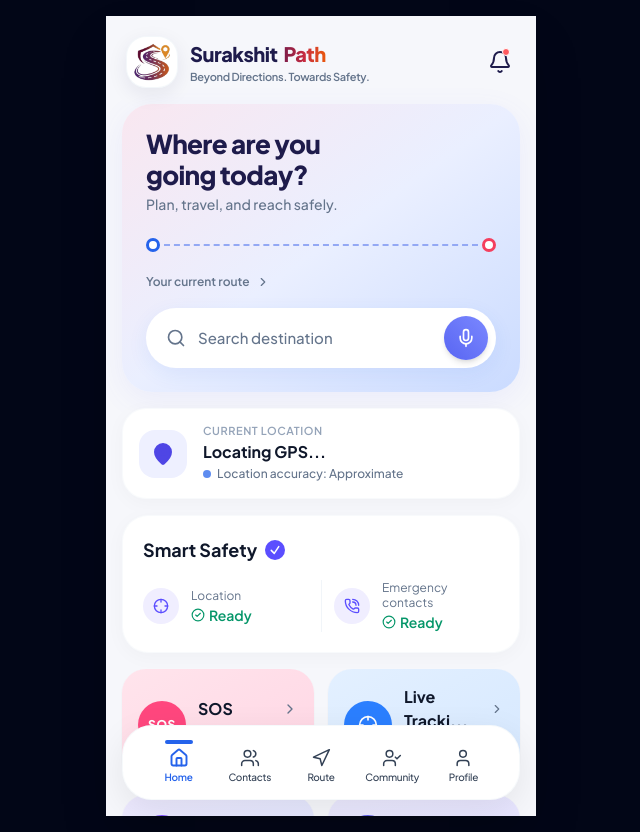
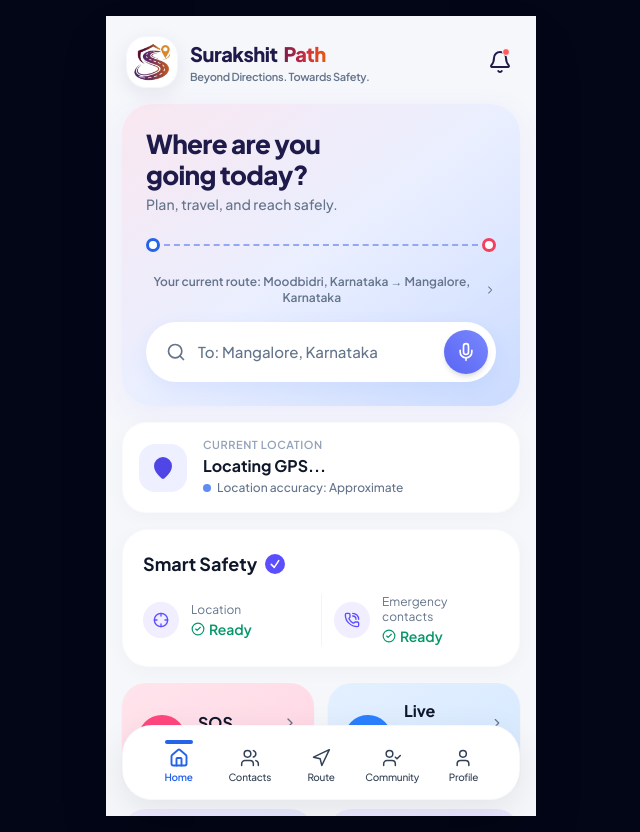
Before and after one commit to Shreesha1-ux/surakshit-path, a React (Vite) app: page / in a window 1280 px wide. Shown: the whole page, without its empty margins (319-959 px from the left). Built offline with nearby package versions, Linux system fonts and the light colour scheme; no server answers.

Commit message:
feat(map): set default route and location from Moodbidri to Mangalore

```diff
--- a/src/App.jsx
+++ b/src/App.jsx
@@ -28,13 +28,15 @@ export default function App() {
   const [userLocationName, setUserLocationName] = useState('Locating GPS...')
   const [locationError, setLocationError] = useState(null)
 
-  // Route & Evaluation State
+  // Route & Evaluation State (Default: Moodbidri to Mangalore)
   const [activeRoute, setActiveRoute] = useState('A')
   const [routesData, setRoutesData] = useState({
-    startName: '',
-    destName: '',
-    dataSource: '',
-    confidence: '',
+    startName: 'Moodbidri, Karnataka',
+    destName: 'Mangalore, Karnataka',
+    startCoords: [13.0684, 74.9961],
+    destCoords: [12.9172, 74.8560],
+    dataSource: 'Pure OSRM Real Road Geometry',
+    confidence: '96% (High)',
     routes: {},
   })
   const [autoExpandRouteSearch, setAutoExpandRouteSearch] = useState(false)
@@ -81,7 +83,7 @@ export default function App() {
   useEffect(() => {
     if (!('geolocation' in navigator)) {
       setLocationError('Geolocation not supported by browser.')
-      setUserLocationName('Koramangala, Bengaluru')
+      setUserLocationName('Moodbidri, Karnataka')
       return
     }
 
@@ -126,7 +128,7 @@ export default function App() {
         console.warn('GPS location access error:', err.message)
         setLocationError(err.message)
         if (!userLocation) {
-          setUserLocationName('Koramangala, Bengaluru')
+          setUserLocationName('Moodbidri, Karnataka')
         }
       },
       {
@@ -154,8 +156,8 @@ export default function App() {
     if (sosStatus === 'sending') return
     setSosStatus('sending')
 
-    const lat = userLocation?.lat ?? 12.9352
-    const lng = userLocation?.lng ?? 77.6245
+    const lat = userLocation?.lat ?? 13.0684
+    const lng = userLocation?.lng ?? 74.9961
     const timeString = new Date().toLocaleTimeString([], { hour: '2-digit', minute: '2-digit' })
     const distressMessage = `🚨 *SURAKSHIT PATH AI - EMERGENCY SOS*\nI need immediate assistance!\n\n📍 Live GPS Location: https://www.google.com/maps?q=${lat},${lng}\n\n🕒 Time: ${timeString}`
 
@@ -188,8 +190,8 @@ export default function App() {
 
   // 3. Share Live GPS Tracking Link
   const handleShareLiveTracking = () => {
-    const lat = userLocation?.lat ?? 12.9352
-    const lng = userLocation?.lng ?? 77.6245
+    const lat = userLocation?.lat ?? 13.0684
+    const lng = userLocation?.lng ?? 74.9961
     const trackingUrl = `https://www.google.com/maps?q=${lat},${lng}`
 
     if (navigator.clipboard?.writeText) {
--- a/src/components/AITelemetryPanel.jsx
+++ b/src/components/AITelemetryPanel.jsx
@@ -155,19 +155,12 @@ export default function AITelemetryPanel({ activeRoute, theme, routesData, onClo
   const [isSpeaking, setIsSpeaking] = useState(false)
   const [inputText, setInputText] = useState('')
   const [chatHistory, setChatHistory] = useState(() => {
-    const hasActiveTrip = routesData?.startName && routesData?.destName
-    if (hasActiveTrip) {
-      return [
-        {
-          sender: 'ai',
-          text: `Hey there! 🚗 I'm Surakshit AI, your route safety advisor. For your trip from ${routesData.startName} to ${routesData.destName}, I've analyzed Route A (Safest Highway) and Route B (Shorter Bypass). Which route are you considering, or would you like my advice?`,
-        },
-      ]
-    }
+    const startName = routesData?.startName || 'Moodbidri, Karnataka'
+    const destName = routesData?.destName || 'Mangalore, Karnataka'
     return [
       {
         sender: 'ai',
-        text: `Hey! 👋 I'm Surakshit AI, your route safety co-pilot. I specialize in helping you select the safest travel path based on street lighting, police stations, hospitals, and dark patches. Where are you heading today, or how can I assist with your route choice?`,
+        text: `Hey there! 🚗 I'm Surakshit AI, your route safety advisor. For your trip from ${startName} to ${destName}, I've analyzed Route A (NH 169 Safest Highway) and Route B (Bajpe Bypass). Route A is recommended (91/100) with continuous street lighting and active safe havens. Which route are you considering, or would you like my advice?`,
       },
     ]
   })
@@ -181,39 +174,49 @@ export default function AITelemetryPanel({ activeRoute, theme, routesData, onClo
   const chatScrollRef = useRef(null)
   const lastEvaluatedKeyRef = useRef('')
 
-  // Route candidate fallback data
+  // Route candidate fallback data (Moodbidri to Mangalore corridor)
   const routeA = routesData?.routes?.['A'] || {
     id: 'A',
-    name: 'Route A (Safest Route)',
-    distanceKm: '6.2',
-    durationMin: 22,
-    safetyScore: 89,
-    highwayPercent: 80,
+    name: 'Route A (NH 169 Safest Highway)',
+    distanceKm: '32.4',
+    durationMin: 28,
+    safetyScore: 91,
+    highwayPercent: 82,
     forestPercent: 4,
-    darkPercent: 16,
+    darkPercent: 14,
     constructionPercent: 0,
     networkCoverage: 98,
     publicHubsCount: 5,
-    publicHubs: [],
+    publicHubs: [
+      { pos: [13.0684, 74.9965], label: 'Moodbidri Police Station', type: 'police' },
+      { pos: [13.0610, 74.9769], label: 'Alva’s Health & Emergency Center', type: 'hospital' },
+      { pos: [13.0279, 74.9654], label: 'Indian Oil 24/7 Bunk, Mijar', type: 'fuel' },
+      { pos: [12.9400, 74.9288], label: 'Gurupura Police Highway Post', type: 'police' },
+      { pos: [12.9172, 74.8560], label: 'Mangalore Central Transit Hub', type: 'transit' },
+    ],
     hazards: [],
-    evaluationText: 'Route A is strongly recommended. 80% is well-lit multi-lane highway with 98% 5G signal coverage across telecom cells.',
+    evaluationText: 'Route A via NH 169 is strongly recommended for Moodbidri to Mangalore. 82% is continuous well-lit arterial highway corridor with 98% 5G signal coverage and verified safe havens in Gurupura and Moodbidri.',
   }
 
   const routeB = routesData?.routes?.['B'] || {
     id: 'B',
-    name: 'Route B (Alternative Route)',
-    distanceKm: '5.8',
-    durationMin: 20,
-    safetyScore: 68,
-    highwayPercent: 46,
-    forestPercent: 32,
-    darkPercent: 18,
+    name: 'Route B (Bajpe / Airport Bypass)',
+    distanceKm: '33.7',
+    durationMin: 32,
+    safetyScore: 71,
+    highwayPercent: 48,
+    forestPercent: 28,
+    darkPercent: 20,
     constructionPercent: 4,
-    networkCoverage: 75,
+    networkCoverage: 76,
     publicHubsCount: 3,
-    publicHubs: [],
+    publicHubs: [
+      { pos: [13.0505, 74.9698], label: 'Ganjimutt 24/7 Fuel Bunk', type: 'fuel' },
+      { pos: [12.9753, 74.8773], label: 'Bajpe Police Beat Kiosk', type: 'police' },
+      { pos: [12.9348, 74.8590], label: 'Kavoor Junction Transit Hub', type: 'transit' },
+    ],
     hazards: [],
-    evaluationText: 'Route B is a secondary alternative. Moderately lit with secondary road paving and fewer emergency points.',
+    evaluationText: 'Route B is a secondary bypass via Bajpe. Moderately lit with higher tree canopy coverage and fewer emergency safe havens.',
   }
 
   const currentRoute = routesData?.routes?.[activeRoute] || routeA
--- a/src/components/MapWorkspace.jsx
+++ b/src/components/MapWorkspace.jsx
@@ -216,9 +216,11 @@ const createRouteBadgeIcon = (route, isActive) => {
 
 // ─── Defaults & Constants ─────────────────────────────────────────────────────
 
-const DEFAULT_CENTER = [12.9565, 77.6337]
-const DEFAULT_START = [12.9345, 77.6266] // Koramangala 4th Block
-const DEFAULT_END = [12.9784, 77.6408]   // Indiranagar 100ft Road
+const DEFAULT_CENTER = [12.9928, 74.9260] // Dakshina Kannada corridor between Moodbidri & Mangalore
+const DEFAULT_START = [13.0684, 74.9961] // Moodbidri Bus Stand / Town Center
+const DEFAULT_END = [12.9172, 74.8560]   // Mangalore City Center
+const DEFAULT_START_NAME = 'Moodbidri, Karnataka'
+const DEFAULT_END_NAME = 'Mangalore, Karnataka'
 
 const ROAD_STYLES = {
   HIGHWAY_LIT: {
@@ -310,83 +312,169 @@ function generateSpatialEnvironment(coords, routeType = 'highway') {
 }
 
 const INITIAL_COORDS_A = [
-  [12.9345, 77.6266],
-  [12.9450, 77.6300],
-  [12.9565, 77.6337],
-  [12.9680, 77.6380],
-  [12.9784, 77.6408],
+  [13.0684, 74.9965],
+  [13.0697, 74.9966],
+  [13.0653, 74.9894],
+  [13.0610, 74.9769],
+  [13.0596, 74.9762],
+  [13.0600, 74.9743],
+  [13.0550, 74.9730],
+  [13.0541, 74.9713],
+  [13.0503, 74.9698],
+  [13.0469, 74.9705],
+  [13.0388, 74.9664],
+  [13.0279, 74.9654],
+  [13.0183, 74.9694],
+  [13.0097, 74.9693],
+  [12.9997, 74.9656],
+  [12.9973, 74.9631],
+  [12.9896, 74.9613],
+  [12.9877, 74.9573],
+  [12.9773, 74.9527],
+  [12.9662, 74.9363],
+  [12.9621, 74.9335],
+  [12.9490, 74.9344],
+  [12.9456, 74.9330],
+  [12.9428, 74.9366],
+  [12.9390, 74.9369],
+  [12.9414, 74.9330],
+  [12.9400, 74.9288],
+  [12.9361, 74.9259],
+  [12.9339, 74.9188],
+  [12.9275, 74.9171],
+  [12.9242, 74.9118],
+  [12.9198, 74.9093],
+  [12.9201, 74.9059],
+  [12.9182, 74.9030],
+  [12.9096, 74.8960],
+  [12.9154, 74.8868],
+  [12.9151, 74.8823],
+  [12.9181, 74.8795],
+  [12.9151, 74.8760],
+  [12.9163, 74.8693],
+  [12.9235, 74.8681],
+  [12.9257, 74.8586],
+  [12.9193, 74.8591],
+  [12.9167, 74.8581],
+  [12.9172, 74.8560],
 ]
 
 const INITIAL_COORDS_B = [
-  [12.9345, 77.6266],
-  [12.9400, 77.6380],
-  [12.9550, 77.6450],
-  [12.9690, 77.6420],
-  [12.9784, 77.6408],
+  [13.0684, 74.9965],
+  [13.0697, 74.9966],
+  [13.0653, 74.9894],
+  [13.0594, 74.9738],
+  [13.0550, 74.9730],
+  [13.0549, 74.9718],
+  [13.0505, 74.9698],
+  [13.0471, 74.9705],
+  [13.0366, 74.9661],
+  [13.0270, 74.9655],
+  [13.0186, 74.9694],
+  [13.0097, 74.9693],
+  [12.9997, 74.9656],
+  [12.9973, 74.9631],
+  [12.9896, 74.9613],
+  [12.9877, 74.9573],
+  [12.9768, 74.9523],
+  [12.9662, 74.9363],
+  [12.9608, 74.9332],
+  [12.9647, 74.9315],
+  [12.9677, 74.9280],
+  [12.9752, 74.9254],
+  [12.9791, 74.9169],
+  [12.9817, 74.9137],
+  [12.9845, 74.9128],
+  [12.9822, 74.9104],
+  [12.9833, 74.9068],
+  [12.9809, 74.8980],
+  [12.9822, 74.8858],
+  [12.9753, 74.8773],
+  [12.9740, 74.8772],
+  [12.9731, 74.8800],
+  [12.9698, 74.8799],
+  [12.9695, 74.8788],
+  [12.9661, 74.8796],
+  [12.9599, 74.8803],
+  [12.9605, 74.8775],
+  [12.9593, 74.8746],
+  [12.9572, 74.8745],
+  [12.9563, 74.8720],
+  [12.9539, 74.8726],
+  [12.9500, 74.8666],
+  [12.9426, 74.8674],
+  [12.9348, 74.8590],
+  [12.9286, 74.8593],
+  [12.9272, 74.8576],
+  [12.9209, 74.8595],
+  [12.9168, 74.8582],
+  [12.9172, 74.8560],
 ]
 
 const INITIAL_ROUTES = [
   {
     id: 'A',
-    name: 'Route A (Safest Route)',
+    name: 'Route A (NH 169 Safest Highway)',
     type: 'Primary Arterial & Lit Highway Corridor',
     coords: INITIAL_COORDS_A,
     geometry: {
       coordinates: INITIAL_COORDS_A.map(([lat, lng]) => [lng, lat]),
     },
     segments: [
-      { type: 'HIGHWAY_LIT', coords: INITIAL_COORDS_A.slice(0, 3) },
-      { type: 'HIGHWAY_LIT', coords: INITIAL_COORDS_A.slice(2, 5) },
+      { type: 'HIGHWAY_LIT', coords: INITIAL_COORDS_A.slice(0, 20) },
+      { type: 'HIGHWAY_LIT', coords: INITIAL_COORDS_A.slice(19, 45) },
     ],
-    distKm: 6.2,
-    distanceKm: '6.2',
-    durationMin: 22,
-    safetyScore: 89,
-    scoreBreakdown: { highway: 20, network: 19, safePlaces: 24, constructionPenalty: 0, darkForestPenalty: 4, total: 89 },
+    distKm: 32.4,
+    distanceKm: '32.4',
+    durationMin: 28,
+    safetyScore: 91,
+    scoreBreakdown: { highway: 20, network: 19, safePlaces: 25, constructionPenalty: 0, darkForestPenalty: 3, total: 91 },
     networkCoverage: 98,
-    highwayPercent: 80,
+    highwayPercent: 82,
     forestPercent: 4,
-    darkPercent: 16,
+    darkPercent: 14,
     constructionPercent: 0,
-    quickTags: '80% Lit • Safest Choice',
+    quickTags: '82% Lit • Safest Choice',
     publicHubs: [
-      { pos: [12.9450, 77.6300], label: 'HP 24/7 Fuel & Air Bunk', type: 'fuel' },
-      { pos: [12.9565, 77.6337], label: 'City Police Highway Post', type: 'police' },
-      { pos: [12.9680, 77.6380], label: 'Central Bus Transit Hub', type: 'transit' },
-      { pos: [12.9720, 77.6400], label: '24/7 Emergency Hospital', type: 'hospital' },
-      { pos: [12.9760, 77.6405], label: 'All-Night Commercial CCTV Zone', type: 'shop' },
+      { pos: [13.0684, 74.9965], label: 'Moodbidri Police Station', type: 'police' },
+      { pos: [13.0610, 74.9769], label: 'Alva’s Health & Emergency Center', type: 'hospital' },
+      { pos: [13.0279, 74.9654], label: 'Indian Oil 24/7 Bunk, Mijar', type: 'fuel' },
+      { pos: [12.9400, 74.9288], label: 'Gurupura Police Highway Post', type: 'police' },
+      { pos: [12.9172, 74.8560], label: 'Mangalore Central Transit Hub', type: 'transit' },
     ],
     hazards: [],
+    evaluationText: 'Route A via NH 169 is strongly recommended for Moodbidri to Mangalore. 82% is continuous well-lit arterial highway corridor with 98% 5G signal coverage and verified safe havens in Gurupura and Moodbidri.',
   },
   {
     id: 'B',
-    name: 'Route B (Alternative Route)',
+    name: 'Route B (Bajpe / Airport Bypass)',
     type: 'Secondary Road / Urban Bypass',
     coords: INITIAL_COORDS_B,
     geometry: {
       coordinates: INITIAL_COORDS_B.map(([lat, lng]) => [lng, lat]),
     },
     segments: [
-      { type: 'FOREST_ISOLATED', coords: INITIAL_COORDS_B.slice(0, 3) },
-      { type: 'HIGHWAY_LIT', coords: INITIAL_COORDS_B.slice(2, 5) },
+      { type: 'FOREST_ISOLATED', coords: INITIAL_COORDS_B.slice(0, 24) },
+      { type: 'HIGHWAY_LIT', coords: INITIAL_COORDS_B.slice(23, 49) },
     ],
-    distKm: 5.8,
-    distanceKm: '5.8',
-    durationMin: 20,
-    safetyScore: 68,
-    scoreBreakdown: { highway: 13, network: 15, safePlaces: 18, constructionPenalty: 1, darkForestPenalty: 7, total: 68 },
-    networkCoverage: 75,
-    highwayPercent: 46,
-    forestPercent: 32,
-    darkPercent: 18,
+    distKm: 33.7,
+    distanceKm: '33.7',
+    durationMin: 32,
+    safetyScore: 71,
+    scoreBreakdown: { highway: 14, network: 16, safePlaces: 18, constructionPenalty: 1, darkForestPenalty: 6, total: 71 },
+    networkCoverage: 76,
+    highwayPercent: 48,
+    forestPercent: 28,
+    darkPercent: 20,
     constructionPercent: 4,
-    quickTags: '46% Lit • Alternative Path',
+    quickTags: '48% Lit • Alternative Path',
     publicHubs: [
-      { pos: [12.9400, 77.6380], label: 'Highway Petrol Bunk', type: 'fuel' },
-      { pos: [12.9550, 77.6450], label: 'Police Beat Kiosk', type: 'police' },
-      { pos: [12.9690, 77.6420], label: 'Suburban Bus Stand', type: 'transit' },
+      { pos: [13.0505, 74.9698], label: 'Ganjimutt 24/7 Fuel Bunk', type: 'fuel' },
+      { pos: [12.9753, 74.8773], label: 'Bajpe Police Beat Kiosk', type: 'police' },
+      { pos: [12.9348, 74.8590], label: 'Kavoor Junction Transit Hub', type: 'transit' },
     ],
     hazards: [],
+    evaluationText: 'Route B is a secondary bypass via Bajpe. Moderately lit with higher tree canopy coverage and fewer emergency safe havens.',
   },
 ]
 
@@ -403,8 +491,8 @@ export default function MapWorkspace({
   autoExpandSearch = false,
 }) {
   // Input fields & coordinates
-  const initialStartCoords = routesData?.startCoords || (userLocation?.lat && userLocation?.lng ? [userLocation.lat, userLocation.lng] : null)
-  const initialStartName = routesData?.startName || (userLocationName && userLocationName !== 'Locating GPS...' ? userLocationName : (userLocation ? 'Current Location' : ''))
+  const initialStartCoords = routesData?.startCoords || DEFAULT_START
+  const initialStartName = routesData?.startName || DEFAULT_START_NAME
 
   const [startQuery, setStartQuery] = useState(initialStartName)
   const [startCoords, setStartCoords] = useState(initialStartCoords)
@@ -412,8 +500,8 @@ export default function MapWorkspace({
   const [isSearchingStart, setIsSearchingStart] = useState(false)
   const [showStartDropdown, setShowStartDropdown] = useState(false)
 
-  const [destQuery, setDestQuery] = useState(routesData?.destName || '')
-  const [destCoords, setDestCoords] = useState(null)
+  const [destQuery, setDestQuery] = useState(routesData?.destName || DEFAULT_END_NAME)
+  const [destCoords, setDestCoords] = useState(routesData?.destCoords || DEFAULT_END)
   const [destSuggestions, setDestSuggestions] = useState([])
   const [isSearchingDest, setIsSearchingDest] = useState(false)
   const [showDestDropdown, setShowDestDropdown] = useState(false)
@@ -423,10 +511,10 @@ export default function MapWorkspace({
   const [mapTileLayer, setMapTileLayer] = useState('standard')
   const mapInstanceRef = useRef(null)
 
-  // Exactly 2 Routes State (starts empty until locations are selected)
-  const [routes, setRoutes] = useState([])
-
-  const [mapBounds, setMapBounds] = useState(null)
+  // Exactly 2 Routes State (defaults to INITIAL_ROUTES)
+  const [routes, setRoutes] = useState(INITIAL_ROUTES)
+
+  const [mapBounds, setMapBounds] = useState([[12.90, 74.84], [13.08, 75.01]])
   const [isLoadingRoute, setIsLoadingRoute] = useState(false)
   const [isLocating, setIsLocating] = useState(false)
   const [selectedTravelMode, setSelectedTravelMode] = useState('best')
@@ -443,7 +531,7 @@ export default function MapWorkspace({
     }
   }, [autoExpandSearch])
 
-  // Keep start coordinates & name synced with live GPS location
+  // Keep start coordinates & name synced with live GPS location when user chooses Current Location
   useEffect(() => {
     if (userLocation?.lat && userLocation?.lng) {
       const locCoords = [userLocation.lat, userLocation.lng]
@@ -451,15 +539,12 @@ export default function MapWorkspace({
         ? userLocationName
         : 'Current Location'
 
-      setStartCoords((prev) => (!prev || prev === DEFAULT_START ? locCoords : prev))
-      setStartQuery((prev) => {
-        if (!prev || prev === 'Your Location' || prev === 'Current Location' || prev === 'Locating GPS...' || prev === 'Koramangala 4th Block') {
-          return locName
-        }
-        return prev
-      })
-    }
-  }, [userLocation, userLocationName])
+      if (startQuery === 'Current Location' || startQuery === 'Your Location' || startQuery === 'Locating GPS...') {
+        setStartCoords(locCoords)
+        setStartQuery(locName)
+      }
+    }
+  }, [userLocation, userLocationName, startQuery])
 
   // Synchronize incoming routesData changes
   useEffect(() => {
@@ -629,7 +714,7 @@ export default function MapWorkspace({
 
     if (!('geolocation' in navigator)) {
       setStartCoords(DEFAULT_START)
-      setStartQuery('Koramangala, Bengaluru')
+      setStartQuery(DEFAULT_START_NAME)
       return
     }
 
@@ -661,7 +746,7 @@ export default function MapWorkspace({
         setIsLocating(false)
         console.warn('GPS location error:', err)
         setStartCoords(DEFAULT_START)
-        setStartQuery('Koramangala, Bengaluru')
+        setStartQuery(DEFAULT_START_NAME)
       },
       { timeout: 8000, enableHighAccuracy: true }
     )
@@ -1011,8 +1096,8 @@ export default function MapWorkspace({
       // Sync with parent routesData for AITelemetryPanel
       if (setRoutesData) {
         setRoutesData({
-          startName: startName || 'Start Point',
-          destName: destName || 'Destination Point',
+          startName: startName || DEFAULT_START_NAME,
+          destName: destName || DEFAULT_END_NAME,
           dataSource: overpassResults ? 'OSM Overpass Realtime + Pure OSRM Geometry' : 'Pure OSRM Real Road Geometry',
           confidence: '96% (High)',
           routes: {
@@ -1040,7 +1125,7 @@ export default function MapWorkspace({
 
         const destToFetch = routesData.destName
         const startToFetch = routesData.startCoords || (userLocation?.lat && userLocation?.lng ? [userLocation.lat, userLocation.lng] : DEFAULT_START)
-        const startNameToFetch = routesData.startName || (userLocationName && userLocationName !== 'Locating GPS...' ? userLocationName : 'Current Location')
+        const startNameToFetch = routesData.startName || (userLocationName && userLocationName !== 'Locating GPS...' ? userLocationName : DEFAULT_START_NAME)
 
         setStartCoords(startToFetch)
         setStartQuery(startNameToFetch)
@@ -1113,13 +1198,13 @@ export default function MapWorkspace({
     const trimmedStart = startQuery.trim()
 
     if (!trimmedDest && !trimmedStart) {
-      const defaultStart = (userLocation?.lat && userLocation?.lng) ? [userLocation.lat, userLocation.lng] : DEFAULT_START
-      const defaultStartName = userLocationName && userLocationName !== 'Locating GPS...' ? userLocationName : 'Koramangala, Bengaluru'
+      const defaultStart = DEFAULT_START
+      const defaultStartName = DEFAULT_START_NAME
       setStartCoords(defaultStart)
       setStartQuery(defaultStartName)
       setDestCoords(DEFAULT_END)
-      setDestQuery('Indiranagar, Bangalore')
-      await fetchRoutes(defaultStart, DEFAULT_END, defaultStartName, 'Indiranagar, Bangalore')
+      setDestQuery(DEFAULT_END_NAME)
+      await fetchRoutes(defaultStart, DEFAULT_END, defaultStartName, DEFAULT_END_NAME)
       return
     }
 
@@ -1150,7 +1235,7 @@ export default function MapWorkspace({
         }
         if (!finalStart) {
           finalStart = (userLocation?.lat && userLocation?.lng) ? [userLocation.lat, userLocation.lng] : DEFAULT_START
-          effectiveStartName = userLocationName && userLocationName !== 'Locating GPS...' ? userLocationName : 'Current Location'
+          effectiveStartName = userLocationName && userLocationName !== 'Locating GPS...' ? userLocationName : DEFAULT_START_NAME
           setStartCoords(finalStart)
           setStartQuery(effectiveStartName)
         }
--- a/src/components/WorkspaceSection.jsx
+++ b/src/components/WorkspaceSection.jsx
@@ -5,12 +5,14 @@ import AITelemetryPanel from './AITelemetryPanel'
 const WorkspaceSection = forwardRef(function WorkspaceSection({ theme, userLocation }, ref) {
   const [activeRoute, setActiveRoute] = useState('A')
 
-  // Shared route data for evaluated routes (starts empty until user specifies locations)
+  // Shared route data for evaluated routes (default: Moodbidri to Mangalore)
   const [routesData, setRoutesData] = useState({
-    startName: '',
-    destName: '',
-    dataSource: '',
-    confidence: '',
+    startName: 'Moodbidri, Karnataka',
+    destName: 'Mangalore, Karnataka',
+    startCoords: [13.0684, 74.9961],
+    destCoords: [12.9172, 74.8560],
+    dataSource: 'Pure OSRM Real Road Geometry',
+    confidence: '96% (High)',
     routes: {},
   })
 
--- a/src/components/tabs/HomeTab.jsx
+++ b/src/components/tabs/HomeTab.jsx
@@ -189,7 +189,7 @@ export default function HomeTab({
             CURRENT LOCATION
           </span>
           <h2 className="text-base font-bold text-slate-900 truncate">
-            {userLocationName || (userLocation ? 'Koramangala, Bengaluru' : 'Locating GPS...')}
+            {userLocationName || (userLocation ? 'Moodbidri, Karnataka' : 'Locating GPS...')}
           </h2>
           <div className="flex items-center gap-1.5 mt-0.5">
             <span className="w-2 h-2 rounded-full bg-blue-600 animate-pulse" />
```
